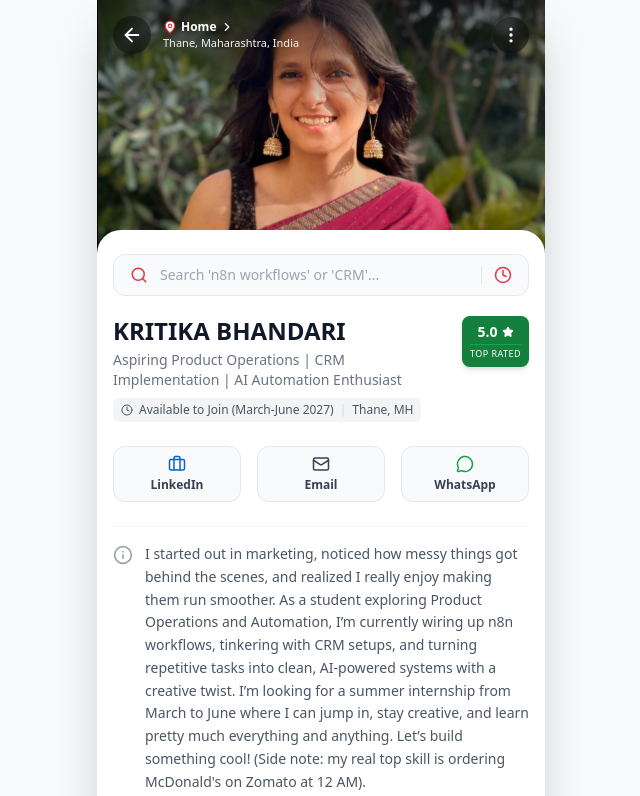
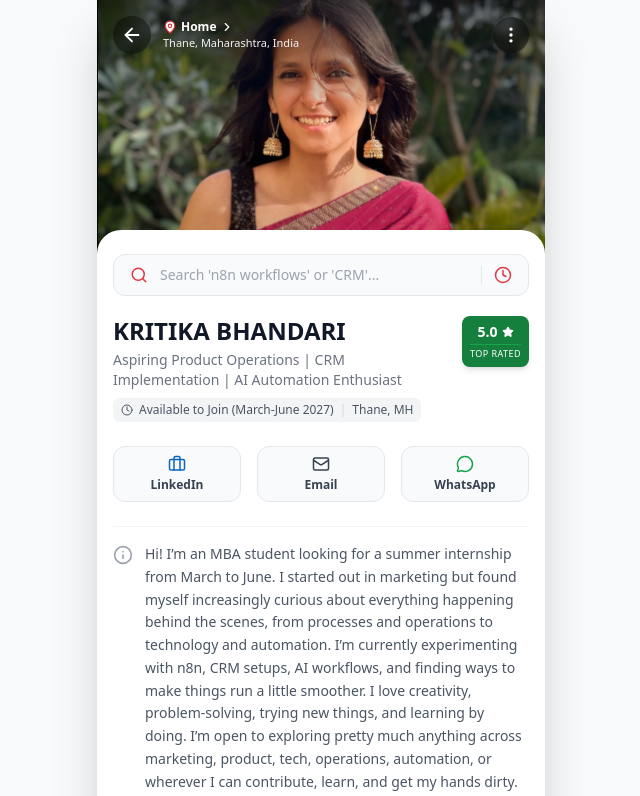
Before and after one commit to kritikabhandarii/Kritika-Bhandari-Resume, a React (Create React App) app: page / in a window 1280 px wide. Shown: the top 796 px of the page, without its empty margins (319-959 px from the left). Built offline with nearby package versions, Linux system fonts and the light colour scheme.

Commit message:
Update App.jsx

```diff
--- a/src/App.jsx
+++ b/src/App.jsx
@@ -553,16 +553,10 @@ export default function ZomatoResume() {
               <div className="py-4 border-b border-gray-100 flex gap-3">
                 <Info size={20} className="text-gray-400 shrink-0 mt-0.5" />
                 <p className="text-sm text-gray-600 leading-relaxed">
-                  I started out in marketing, noticed how messy things got
-                  behind the scenes, and realized I really enjoy making them run
-                  smoother. As a student exploring Product Operations and
-                  Automation, I’m currently wiring up n8n workflows, tinkering
-                  with CRM setups, and turning repetitive tasks into clean,
-                  AI-powered systems with a creative twist. I’m looking for a
-                  summer internship from March to June where I can jump in, stay
-                  creative, and learn pretty much everything and anything. Let’s
-                  build something cool! (Side note: my real top skill is
-                  ordering McDonald's on Zomato at 12 AM).
+                  Hi! I’m an MBA student looking for a summer internship from March to June. I started out in marketing but found myself increasingly curious about everything happening behind the scenes, from processes and operations to technology and automation.
+I’m currently experimenting with n8n, CRM setups, AI workflows, and finding ways to make things run a little smoother. I love creativity, problem-solving, trying new things, and learning by doing.
+I’m open to exploring pretty much anything across marketing, product, tech, operations, automation, or wherever I can contribute, learn, and get my hands dirty. Always up for interesting ideas and building cool things!
+(P.S. Pizza By The Bay is my go-to restaurant recommendation. No debate.).
                 </p>
               </div>
             </>
```
